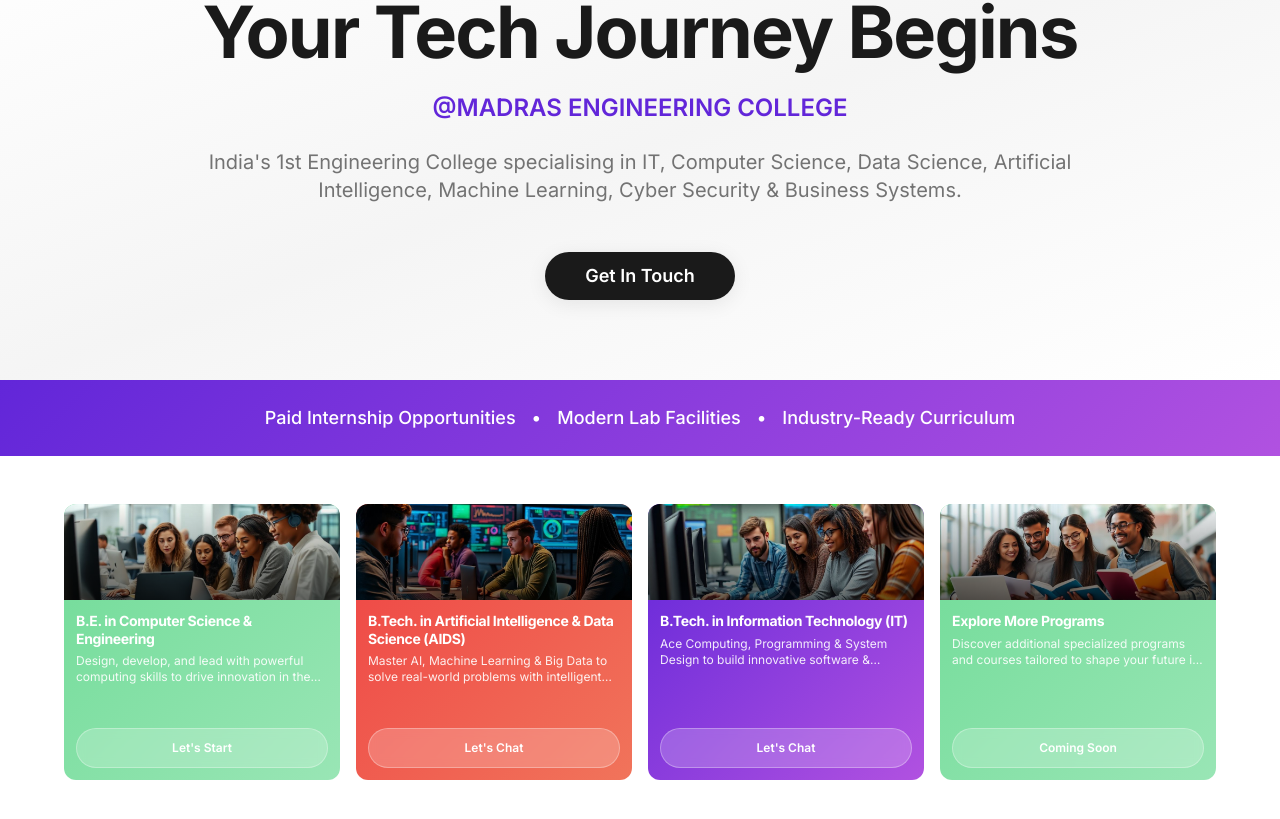
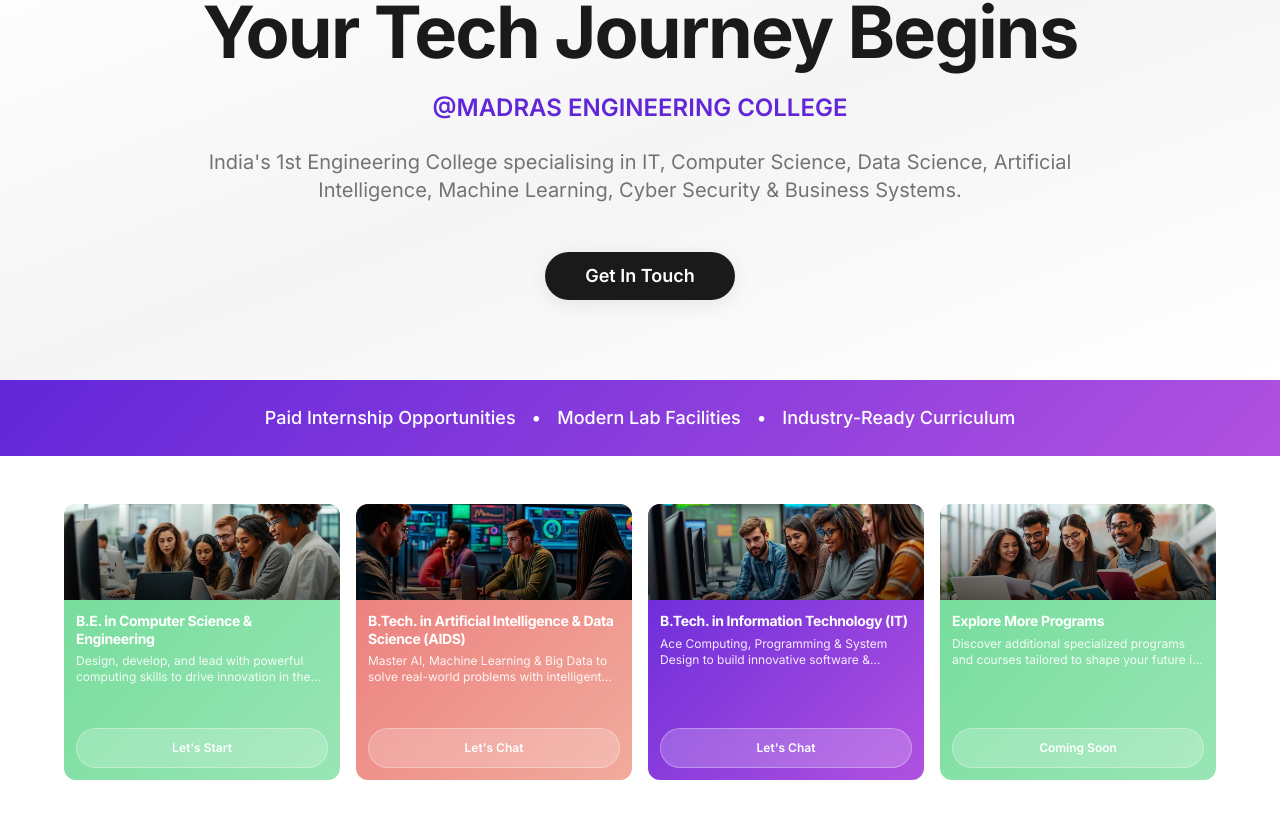
Before and after one commit to nandhinidevik18-bot/learn-madras-spark, a React (Vite) app: page / in a window 1280 px wide. Shown: the part 197-1016 px from the top of the page. Built offline with nearby package versions, Linux system fonts and the light colour scheme; the HTML template or start-up script is replaced by a standard one.

Commit message:
Change second box to light red
Update the --gradient-red CSS variable in src/index.css to a lighter shade of red.

```diff
--- a/src/index.css
+++ b/src/index.css
@@ -46,7 +46,7 @@ All colors MUST be HSL.
 
     --gradient-purple: linear-gradient(135deg, hsl(260 70% 50%), hsl(280 70% 60%));
     --gradient-green: linear-gradient(135deg, hsl(142 60% 65%), hsl(142 60% 75%));
-    --gradient-red: linear-gradient(135deg, hsl(0 84% 60%), hsl(10 84% 65%));
+    --gradient-red: linear-gradient(135deg, hsl(0 75% 70%), hsl(10 75% 78%));
 
     --shadow-elegant: 0 10px 40px -10px hsl(260 70% 50% / 0.2);
     --shadow-card: 0 4px 20px hsl(0 0% 0% / 0.08);
```
